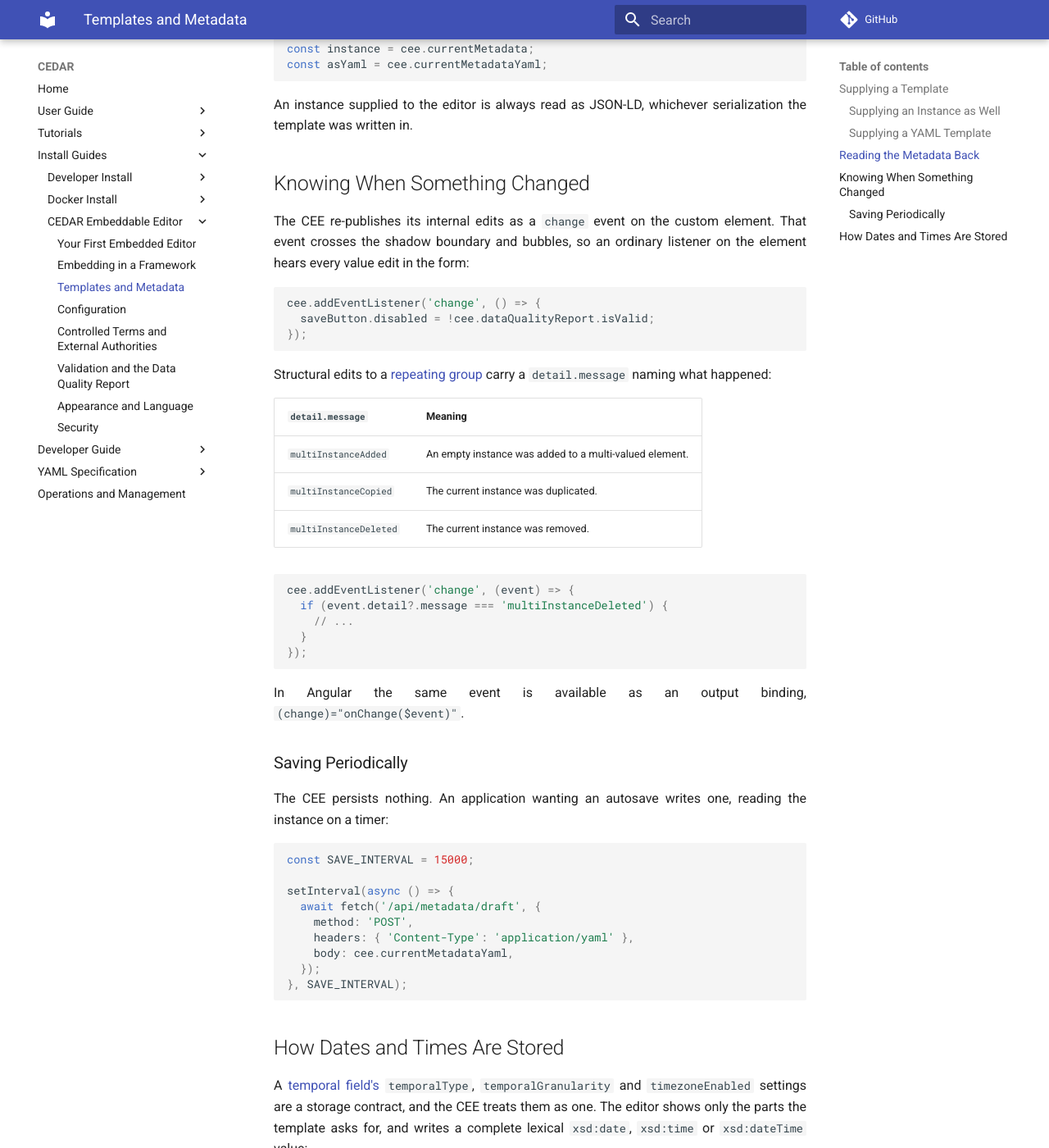
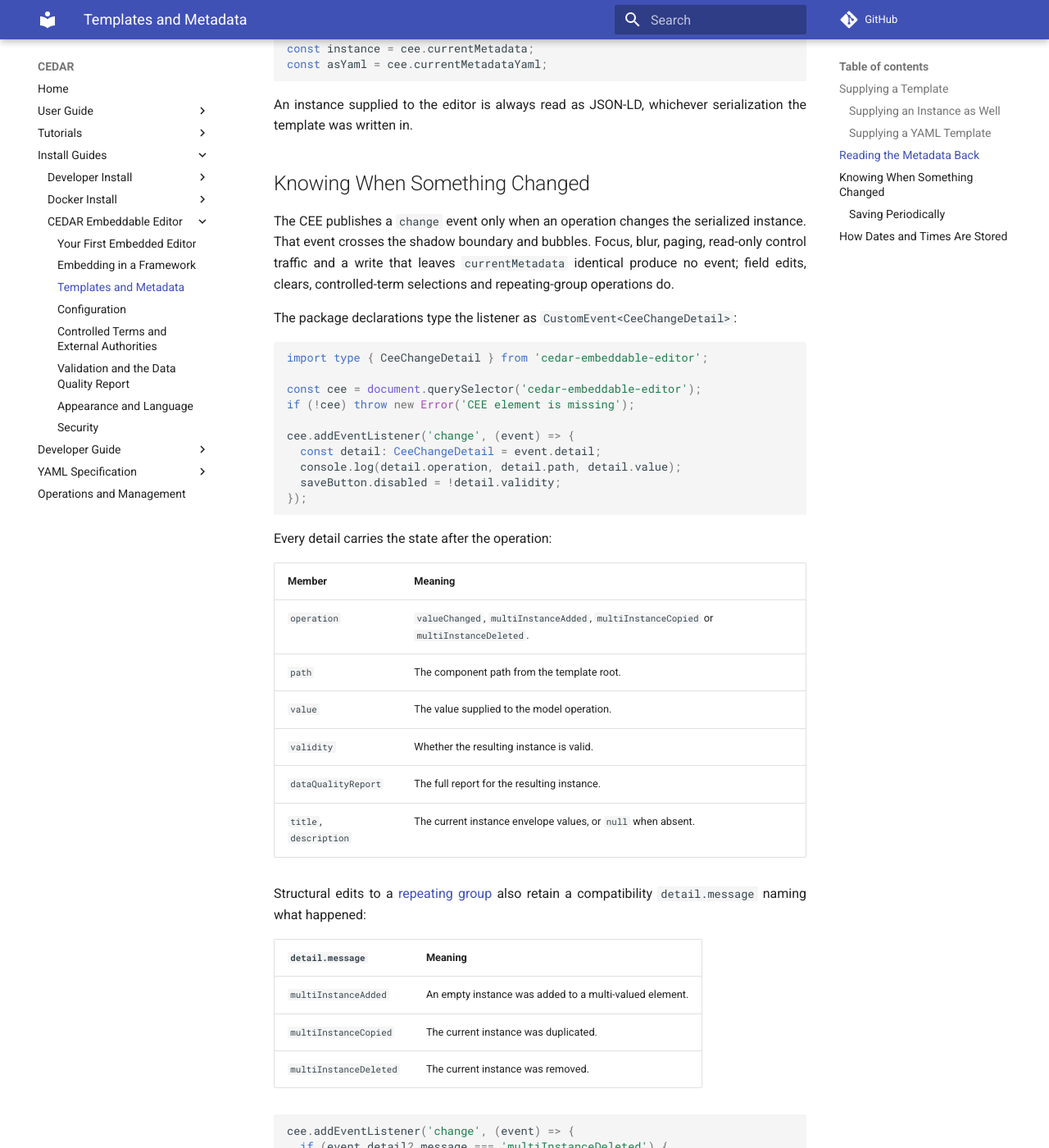
Before and after one commit to metadatacenter/cedar-mkdocs, an MkDocs documentation site: the page built from docs/cedar-embeddable-editor/templates-and-metadata.md, in a window 1280 px wide and 1400 px high, scrolled down 2155 px. Shown: the whole window at 82% size. Built offline with MkDocs 1.6.1 and Material for MkDocs 9.7.7, drawn with Linux system fonts in a browser that asks for light colours; comment, search, counter and statistics services are not loaded; some of the changed text lies outside the part shown.

Commit message:
Document CEE change event contract

````diff
--- a/docs/cedar-embeddable-editor/templates-and-metadata.md
+++ b/docs/cedar-embeddable-editor/templates-and-metadata.md
@@ -97,18 +97,39 @@
 
 ## Knowing When Something Changed
 
-The CEE re-publishes its internal edits as a `change` event on the custom element. That event
-crosses the shadow boundary and bubbles, so an ordinary listener on the element hears every value
-edit in the form:
+The CEE publishes a `change` event only when an operation changes the serialized instance. That
+event crosses the shadow boundary and bubbles. Focus, blur, paging, read-only control traffic and a
+write that leaves `currentMetadata` identical produce no event; field edits, clears,
+controlled-term selections and repeating-group operations do.
 
-```javascript
-cee.addEventListener('change', () => {
-  saveButton.disabled = !cee.dataQualityReport.isValid;
+The package declarations type the listener as `CustomEvent<CeeChangeDetail>`:
+
+```typescript
+import type { CeeChangeDetail } from 'cedar-embeddable-editor';
+
+const cee = document.querySelector('cedar-embeddable-editor');
+if (!cee) throw new Error('CEE element is missing');
+
+cee.addEventListener('change', (event) => {
+  const detail: CeeChangeDetail = event.detail;
+  console.log(detail.operation, detail.path, detail.value);
+  saveButton.disabled = !detail.validity;
 });
 ```
 
-Structural edits to a [repeating group](../yaml-spec/elements-core.md#repetition) carry a
-`detail.message` naming what happened:
+Every detail carries the state after the operation:
+
+| Member | Meaning |
+|---|---|
+| `operation` | `valueChanged`, `multiInstanceAdded`, `multiInstanceCopied` or `multiInstanceDeleted`. |
+| `path` | The component path from the template root. |
+| `value` | The value supplied to the model operation. |
+| `validity` | Whether the resulting instance is valid. |
+| `dataQualityReport` | The full report for the resulting instance. |
+| `title`, `description` | The current instance envelope values, or `null` when absent. |
+
+Structural edits to a [repeating group](../yaml-spec/elements-core.md#repetition) also retain a
+compatibility `detail.message` naming what happened:
 
 | `detail.message` | Meaning |
 |---|---|
@@ -125,6 +146,16 @@
 ```
 
 In Angular the same event is available as an output binding, `(change)="onChange($event)"`.
+
+A canonical instance produces no event merely because it was loaded. Temporal values are the
+exception when their stored precision exceeds the field's declared granularity: loading normalizes
+the serialized value, so the CEE publishes that real change during initialization. Install the
+listener before assigning the artifact if the application needs to observe normalization.
+
+The CEE does not own an unsaved-changes flag. Keep a structural snapshot of `currentMetadata` after
+load and after each successful save, then compare the current value after every `change`. This marks
+an edit dirty, clears dirty state when the edit is exactly undone, and establishes a new baseline
+only after persistence succeeds.
 
 ### Saving Periodically
 
````
Also changed, not shown: docs/cedar-embeddable-editor/configuration.md (+5 -0 lines), docs/cedar-embeddable-editor/validation.md (+13 -2 lines).
